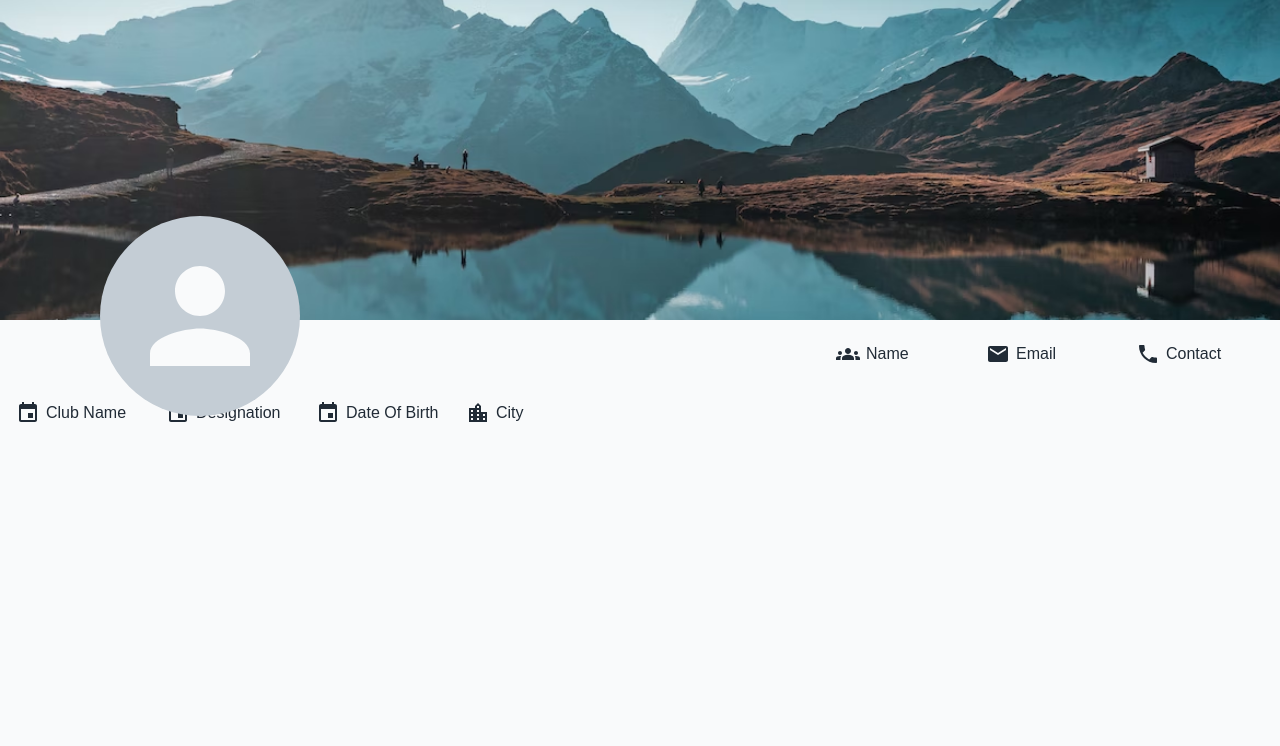
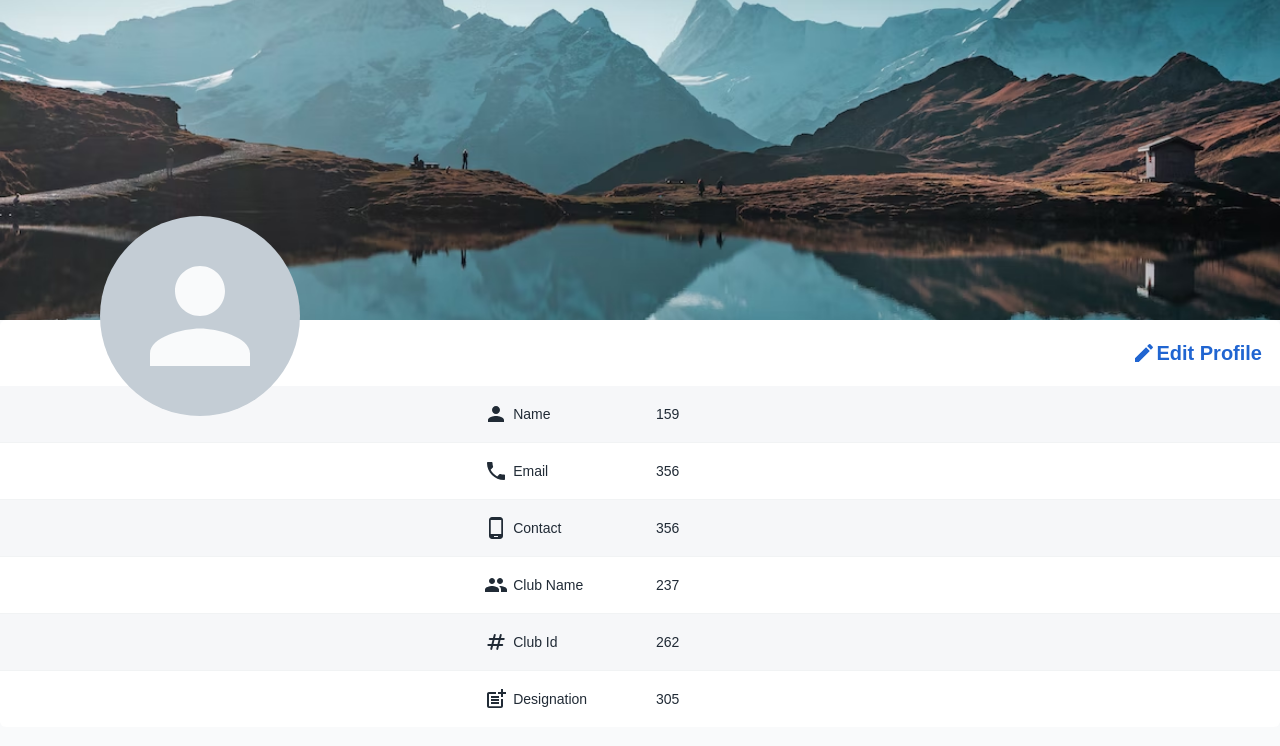
Before and after one commit to hspmsolution/lions_international_frontend, a React (Create React App) app: page /users in a window 1280 px wide. Shown: the top 746 px of the page. Built offline with nearby package versions, Linux system fonts and the light colour scheme; a web font is replaced by a local one.

Commit message:
Profile page added

```diff
--- a/src/admin/pages/News.js
+++ b/src/admin/pages/News.js
@@ -1,4 +1,6 @@
 import React, { useEffect } from "react";
+import { styled } from '@mui/material/styles';
+
 import {
   Table,
   TableBody,
@@ -11,10 +13,31 @@ import {
   Typography,
   Box,
 } from "@mui/material";
+import { tableCellClasses } from '@mui/material/TableCell';
+
 import { Edit, Delete } from "@mui/icons-material";
 import { useDispatch, useSelector } from "react-redux";
 import { getReportedNews } from "../../actions/news";
 
+const StyledTableCell = styled(TableCell)(({ theme }) => ({
+  [`&.${tableCellClasses.head}`]: {
+    backgroundColor: theme.palette.common.black,
+    color: theme.palette.common.white,
+  },
+  [`&.${tableCellClasses.body}`]: {
+    fontSize: 14,
+  },
+}));
+
+const StyledTableRow = styled(TableRow)(({ theme }) => ({
+  '&:nth-of-type(odd)': {
+    backgroundColor: theme.palette.action.hover,
+  },
+  // hide last border
+  '&:last-child td, &:last-child th': {
+    border: 0,
+  },
+}));
 
 const News = () => {
   const dispatch = useDispatch();
@@ -31,24 +54,24 @@ const News = () => {
       <TableContainer component={Paper}>
         <Table aria-label="news table">
           <TableHead>
-            <TableRow>
-              <TableCell>Sr No.</TableCell>
-              <TableCell>News Title</TableCell>
-              <TableCell>Description</TableCell>
-              <TableCell>Paper Link</TableCell>
-              <TableCell>Date</TableCell>
-              <TableCell>Action</TableCell>
-            </TableRow>
+            <StyledTableRow>
+              <StyledTableCell>Sr No.</StyledTableCell>
+              <StyledTableCell>News Title</StyledTableCell>
+              <StyledTableCell>Description</StyledTableCell>
+              <StyledTableCell>Paper Link</StyledTableCell>
+              <StyledTableCell>Date</StyledTableCell>
+              <StyledTableCell>Action</StyledTableCell>
+            </StyledTableRow>
           </TableHead>
           <TableBody>
             {reportedNews?.map((row, index) => (
-              <TableRow key={row.id}>
-                <TableCell component="th" scope="row">
+              <StyledTableRow key={row.id}>
+                <StyledTableCell component="th" scope="row">
                   {index + 1}
-                </TableCell>
-                <TableCell>{row.newsTitle}</TableCell>
-                <TableCell>{row.description}</TableCell>
-                <TableCell>
+                </StyledTableCell>
+                <StyledTableCell>{row.newsTitle}</StyledTableCell>
+                <StyledTableCell>{row.description}</StyledTableCell>
+                <StyledTableCell>
                   <a
                     href={row.newsPaperLink}
                     target="_blank"
@@ -60,18 +83,18 @@ const News = () => {
                   >
                     {row.newsPaperLink}
                   </a>
-                </TableCell>
+                </StyledTableCell>
 
-                <TableCell>{row.date}</TableCell>
-                <TableCell>
+                <StyledTableCell>{row.date}</StyledTableCell>
+                <StyledTableCell>
                   <IconButton aria-label="edit" color="primary">
                     <Edit />
                   </IconButton>
                   <IconButton aria-label="delete" color="error">
                     <Delete />
                   </IconButton>
-                </TableCell>
-              </TableRow>
+                </StyledTableCell>
+              </StyledTableRow>
             ))}
           </TableBody>
         </Table>
--- a/src/admin/pages/NewsReporting.js
+++ b/src/admin/pages/NewsReporting.js
@@ -7,6 +7,47 @@ import { Box, Button, Divider } from "@mui/material";
 import News from "./News";
 import { CLIENT_MSG } from "../../constants/actionTypes";
 import { newsReporting } from "../../actions/news";
+import { makeStyles } from "@mui/styles";
+
+const useStyles = makeStyles({
+  heading: {
+    width: "25%",
+    borderBottom: "2px solid #B4880B",
+    color: "#003895",
+  },
+  grid: {
+    marginTop: "0px",
+    width: "80%",
+  },
+  title: {
+    display: "flex",
+    flexDirection: "column",
+    flexWrap: "nowrap",
+    alignContent: "flex-end",
+    justifyContent: "flex-end",
+    alignItems: "flex-end",
+    color: "#003895",
+    fontSize: "0.6em",
+  },
+  label: {
+    "& .css-1fi1ijh-MuiFormLabel-root-MuiInputLabel-root": {
+      fontSize: "1em",
+    },
+  },
+  btn: {
+    marginTop: "15px",
+    "& .css-12vebo6-MuiButtonBase-root-MuiButton-root": {
+      borderRadius: "0px 8px 0px 8px",
+
+      padding: "10px 16px 10px 16px",
+    },
+    "& .css-731omg-MuiButtonBase-root-MuiButton-root": {
+      borderRadius: "0px 8px 0px 8px",
+
+      padding: "10px 16px 10px 16px",
+    },
+  },
+});
 
 const initialData = {
   newsTitle: "",
@@ -16,6 +57,7 @@ const initialData = {
   image: { preview: "", data: "" },
 };
 export default function NewsReporting() {
+  const classes = useStyles();
   const dispatch = useDispatch();
   const fileUploadRef = useRef();
   const [newsData, setNewsData] = useState(initialData);
@@ -23,7 +65,6 @@ export default function NewsReporting() {
   const handleChange = (e) => {
     setNewsData({ ...newsData, [e.target.name]: e.target.value });
   };
-
 
   // Function to handle file read
   const handleFileRead = async (event) => {
@@ -72,10 +113,13 @@ export default function NewsReporting() {
     <>
       <form onSubmit={submitDetails}>
         <Box bgcolor="white" p={3} borderRadius={4}>
-          <Typography variant="h6" gutterBottom>
+          <Typography variant="h6" gutterBottom className={classes.heading}>
             News Information
           </Typography>
-          <Grid container spacing={3}>
+          <Grid container spacing={3} className={classes.grid}>
+            <Grid item xs={6} sm={6} className={classes.title}>
+              <Typography>Title Of News</Typography>
+            </Grid>
             <Grid item xs={12} sm={6}>
               <TextField
                 required
@@ -88,7 +132,14 @@ export default function NewsReporting() {
                 autoComplete="given-name"
                 variant="standard"
                 onChange={handleChange}
+                className={classes.label}
               />
+            </Grid>
+          </Grid>
+
+          <Grid container spacing={3} className={classes.grid}>
+            <Grid item xs={6} sm={6} className={classes.title}>
+              <Typography>Date Of News</Typography>
             </Grid>
             <Grid item xs={12} sm={6}>
               <TextField
@@ -104,7 +155,14 @@ export default function NewsReporting() {
                   shrink: true,
                 }}
                 onChange={handleChange}
+                className={classes.label}
               />
+            </Grid>
+          </Grid>
+
+          <Grid container spacing={3} className={classes.grid}>
+            <Grid item xs={6} sm={6} className={classes.title}>
+              <Typography>News Paper Link</Typography>
             </Grid>
             <Grid item xs={12} sm={6}>
               <TextField
@@ -117,7 +175,14 @@ export default function NewsReporting() {
                 fullWidth
                 variant="standard"
                 onChange={handleChange}
+                className={classes.label}
               />
+            </Grid>
+          </Grid>
+
+          <Grid container spacing={3} className={classes.grid}>
+            <Grid item xs={6} sm={6} className={classes.title}>
+              <Typography>Description of News</Typography>
             </Grid>
             <Grid item xs={12} sm={6}>
               <TextField
@@ -130,7 +195,14 @@ export default function NewsReporting() {
                 fullWidth
                 required
                 onChange={handleChange}
+                className={classes.label}
               />
+            </Grid>
+          </Grid>
+
+          <Grid container spacing={3} className={classes.grid}>
+            <Grid item xs={6} sm={6} className={classes.title}>
+              <Typography>Phographs of News</Typography>
             </Grid>
             <Grid item xs={12} sm={6}>
               <TextField
@@ -156,15 +228,15 @@ export default function NewsReporting() {
               )}
             </Grid>
           </Grid>
-          <Grid container justifyContent="center" spacing={2}>
-            <Grid item xs={3}>
-              <Button type="submit" variant="contained" color="primary">
+          <Grid container justifyContent="center">
+          <Grid item xs={2}>
+            <Button type="submit" variant="contained" className={classes.btn}>
               Submit
             </Button>
           </Grid>
-            <Grid item xs={3}>
+          <Grid item xs={2}>
             <Box marginLeft={1}>
-                <Button type="button" variant="outlined">
+              <Button type="button" variant="outlined" className={classes.btn}>
                 Cancel
               </Button>
             </Box>
@@ -172,7 +244,7 @@ export default function NewsReporting() {
         </Grid>
         </Box>
       </form>
-      <Divider />
+
       <News></News>
     </>
   );
--- a/src/admin/pages/Profile.js
+++ b/src/admin/pages/Profile.js
@@ -27,8 +27,8 @@ const useStyles = makeStyles({
     },
   },
   box: {
-    margin: "5%",
-    backgroundImage: "url('assets/img/bg.avif')",
+    margin: "1em",
+    backgroundImage: "url('/assets/img/bg.avif')",
     backgroundSize: "cover",
     backgroundRepeat: "no-repeat",
   },
@@ -123,13 +123,16 @@ export default function Profile() {
           justifyContent="center"
           alignItems="center"
           mx="auto"
-          marginLeft="5%"
-          marginRight="5%"
-          marginTop="5%"
           borderRadius="5px"
           className={classes.box}
         >
-          <Card
+          <Typography varient='h6'sx={{
+              color: "#003895",
+              fontWeight:'700',
+              fontSize:'1.5em'
+
+          }} >Profile</Typography>
+          {/* <Card
             sx={{
               maxWidth: 345,
             }}
@@ -165,7 +168,7 @@ export default function Profile() {
             <CardActions>
               <Button size="small">Share</Button>
             </CardActions>
-          </Card>
+          </Card> */}
 
           <Grid container spacing={4}>
             <Grid item xs={12} sm={4}>
--- a/src/admin/pages/UserData.js
+++ b/src/admin/pages/UserData.js
@@ -1,9 +1,15 @@
-import * as React from "react";
+import * as React from 'react';
+import { styled } from '@mui/material/styles';
 
 import Typography from "@mui/material/Typography";
-import { Avatar, Icon ,Box,Paper,Grid} from "@mui/material";
+import { Avatar, Icon ,Box,Paper,Grid,Card,CardContent, Button, IconButton} from "@mui/material";
 import { makeStyles } from "@mui/styles";
-import { Groups,Email,Phone ,Event,LocationCity} from "@mui/icons-material";
+import { Groups,Email,Phone ,Event,LocationCity, PhoneAndroid, Group, NumbersRounded, PostAdd, Person, Edit} from "@mui/icons-material";
+import Table from '@mui/material/Table';
+import TableBody from '@mui/material/TableBody';
+import TableCell, { tableCellClasses } from '@mui/material/TableCell';
+import TableContainer from '@mui/material/TableContainer';
+import TableRow from '@mui/material/TableRow';
 
 const useStyles = makeStyles({
   cardHeaders: {
@@ -36,8 +42,39 @@ const useStyles = makeStyles({
 });
 
 
+const StyledTableCell = styled(TableCell)(({ theme }) => ({
+  [`&.${tableCellClasses.head}`]: {
+    backgroundColor: theme.palette.common.black,
+    color: theme.palette.common.white,
+  },
+  [`&.${tableCellClasses.body}`]: {
+    fontSize: 14,
+  },
+}));
 
+const StyledTableRow = styled(TableRow)(({ theme }) => ({
+  '&:nth-of-type(odd)': {
+    backgroundColor: theme.palette.action.hover,
+  },
+  // hide last border
+  '&:last-child td, &:last-child th': {
+    border: 0,
+  },
+}));
 
+function createData(name, calories,icon) {
+  return { name, calories,icon };
+}
+
+const rows = [
+  createData('Name', 159,<Person/>),
+  createData('Email', 356,<Phone/>),
+  createData('Contact', 356,<PhoneAndroid/>),
+  createData('Club Name', 237,<Group/>),
+  createData('Club Id', 262,<NumbersRounded/>),
+  createData('Designation', 305,<PostAdd/>),
+
+];
 
 export default function UserData() {
   const classes = useStyles();
@@ -55,60 +92,35 @@ export default function UserData() {
           >
           </Avatar>
         </div>
+
+        <TableContainer component={Paper}>
         <Box dividers sx={{display: "flex",
     flexWrap:'wrap',
     alignItems: "center",
     justifyItems: "center",
     justifyContent: "flex-end",
     padding:'10px',}}>
-          <div className={classes.subheading}>
-            <Icon className={classes.icon}>
-              <Groups />
-            </Icon>
-            <Typography> Name </Typography>
-          </div>
-          <div className={classes.subheading}>
-            <Icon className={classes.icon}>
-              <Email />
-            </Icon>
-            <Typography>Email </Typography>
-          </div>
-          <div className={classes.subheading}>
-            <Icon className={classes.icon}>
-              <Phone />
-            </Icon>
-            <Typography>Contact </Typography>
-          </div>
+          <Button sx={{fontSize:'1.25rem'}}><Edit/>Edit Profile</Button>
         </Box>
-        <Box sx={{display:'flex'}}>
-        <div className={classes.subheading}>
-            <Icon className={classes.icon}>
-              <Event />
-            </Icon>
-            <Typography>Club Name </Typography>
-          </div>
-          <div className={classes.subheading}>
-            <Icon className={classes.icon}>
-              <Event />
-            </Icon>
-            <Typography>Designation </Typography>
-          </div>
-        <div className={classes.subheading}>
-            <Icon className={classes.icon}>
-              <Event />
-            </Icon>
-            <Typography>Date Of Birth </Typography>
-          </div>
-          <div className={classes.subheading}>
-            <Icon className={classes.icon}>
-              <LocationCity />
-            </Icon>
-            <Typography>City</Typography>
-          </div>
-        </Box>
+  <Table sx={{ minWidth: 700 }} aria-label="customized table">
+    <TableBody>
+      {rows.map((row) => (
+        <StyledTableRow key={row.name}>
+          <StyledTableCell component="th" scope="row" display="flex" alignItems="center" justifyContent='flex-start'>
+            <div style={{ display: "flex", alignItems: "center",justifyContent:'flex-start',marginLeft: 'auto'
+    ,width:' 23% '}}>
+              {row.icon}
+              <span style={{ marginLeft: "5px" }}>{row.name}</span>
+            </div>
+          </StyledTableCell>
+          <StyledTableCell width="50%" align="left">{row.calories}</StyledTableCell>
+        </StyledTableRow>
+      ))}
+    </TableBody>
+  </Table>
+</TableContainer>
+      </Paper>
 
-      </Paper>
-      <Box></Box>
     </>
   );
 }
--- a/src/routes.js
+++ b/src/routes.js
@@ -10,7 +10,7 @@ import AdminReport from "./admin/pages/AdminReport";
 import PastActivity from "./admin/pages/PastActivity";
 import Login from "./admin/pages/login";
 import Profile from "./admin/pages/Profile";
-import UserData from './admin/pages/UserData';
+ import UserData from './admin/pages/UserData';
 import Page404 from "./admin/pages/Page404";
 import Password from "./admin/pages/Password";
 import DashboardLayout from "./admin/layouts/dashboard";
```
Also changed, not shown: src/admin/pages/DashboardAppPage.js (+2 -5 lines), src/admin/pages/PastActivity.js (+0 -7 lines). Lines whose indentation alone changed are shown as unchanged.
